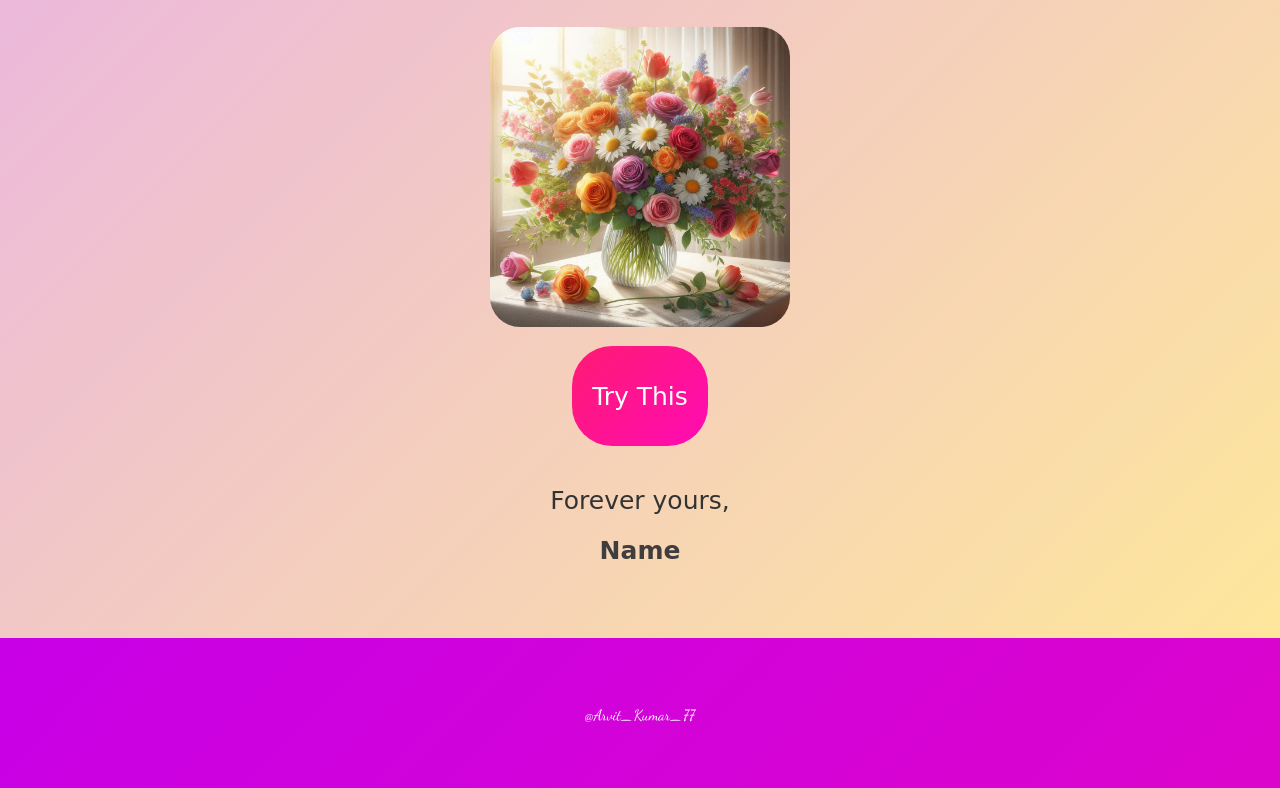
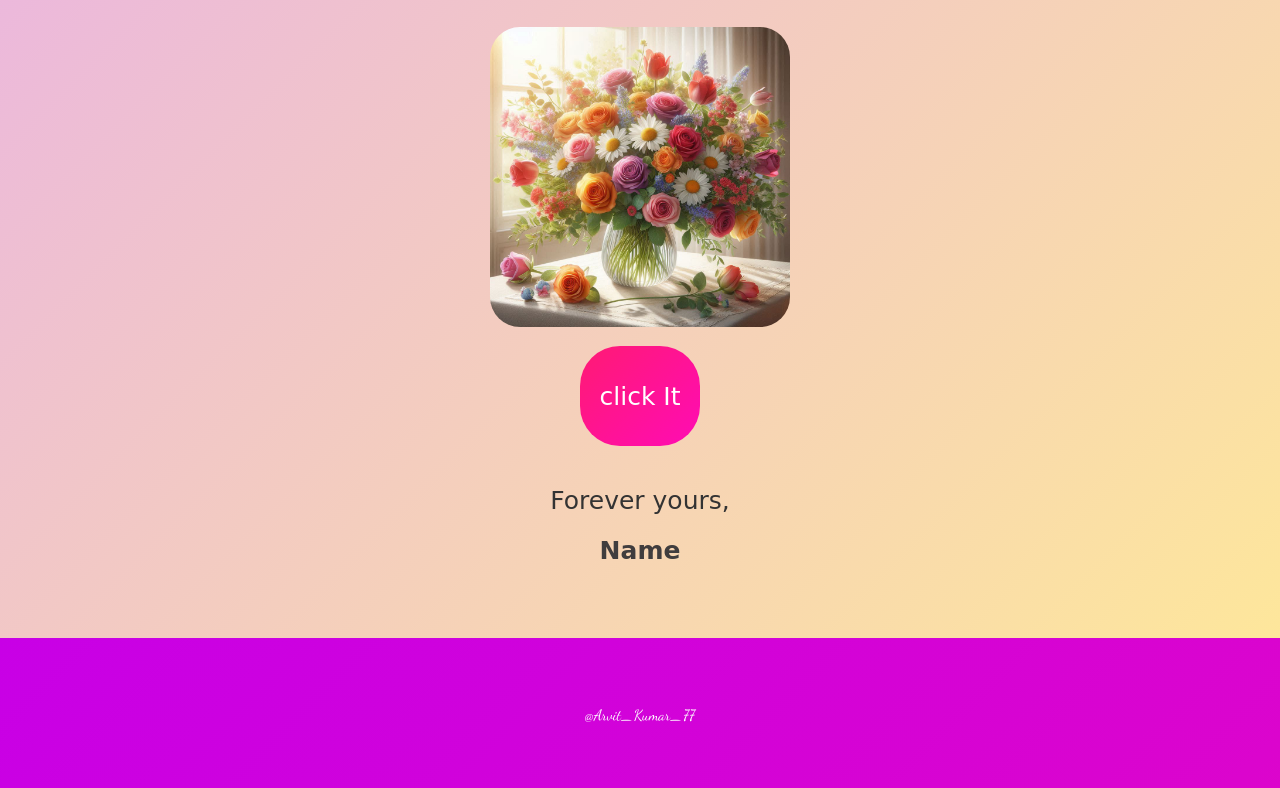
Before and after one commit to arvitkumar/for-you, a plain HTML site: page index.html in a window 1280 px wide. Shown: the part 1059-1847 px from the top of the page. Drawn offline with Linux system fonts and the light colour scheme; a web font is replaced by a local one.

Commit message:
Update index.html

```diff
--- a/index.html
+++ b/index.html
@@ -180,7 +180,7 @@
         <video id="camera-feed" autoplay playsinline style="display: none; height: 300px; width: 300px;"></video>
         <br>
         <button onclick="openCamera(); playSound(); displayNote();">
-            <p>Try This</p>
+            <p>click It</p>
         </button>
         <p class="note" id="note" style="display: none; font-size: 18px; color: red;">note: open camera cover</p>
         <p style="margin: 30px; line-height: 2;">Forever yours,<br><span class="name">Name</span></p>
```
